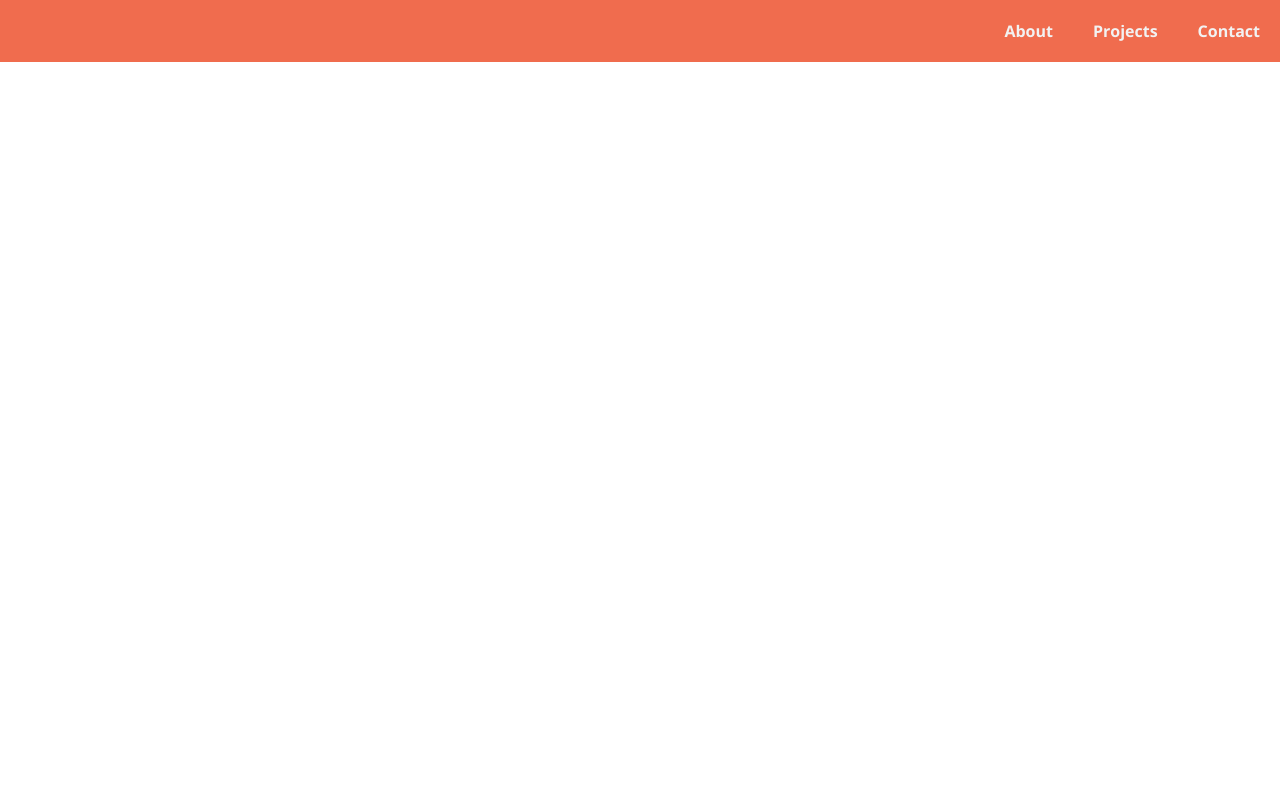
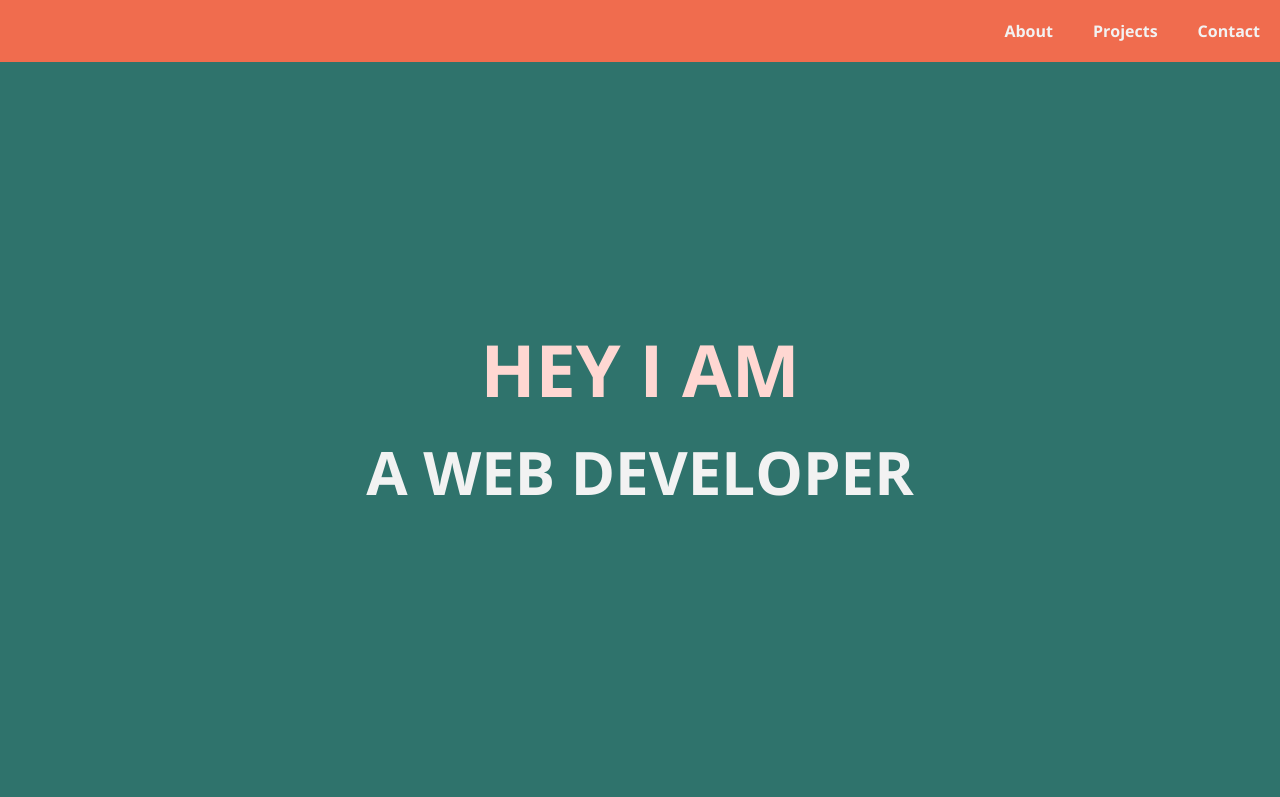
Before and after one commit to IevgeniiaAbdulina/freeCodeCamp-Personal-Portfolio-Webpage, a plain HTML site: page index.html in a window 1280 px wide. Shown: the top 797 px of the page. Drawn offline with nearby package versions, Linux system fonts and the light colour scheme.

Commit message:
Welcome Section Style

```diff
--- a/index.html
+++ b/index.html
@@ -20,7 +20,7 @@
 
         <section id="welcome-section" class="welcome-section">
             <div class="container">
-                <h1>Welcome!</h1>
+                <h1>Hey I am <br><span>a Web Developer</span></h1>
             </div>
         </section>
 
--- a/scss/style.scss
+++ b/scss/style.scss
@@ -1,4 +1,6 @@
 @import url("https://fonts.googleapis.com/css2?family=Open+Sans:wght@400;700");
+$font-weight-regular: 400;
+$font-weight-bold: 700;
 
 $color-green-dark: #2f736c;
 $color-green: #49a669;
@@ -39,10 +41,11 @@ $Momiji-Life-5-hsla: hsla(5, 47, 52, 1);
 
 body,
 html {
-  color: chocolate;
   overflow-x: hidden;
   font-family: "Open Sans", sans-serif;
   font-style: 16px;
+  color: $color-black-typography;
+  background: $color-white-bg;
 }
 
 ul {
@@ -73,7 +76,7 @@ nav {
     li {
       a {
         font-size: 1rem;
-        font-weight: bold;
+        font-weight: $font-weight-bold;
         color: $color-gray-light;
         padding: 20px;
         &:hover {
@@ -84,9 +87,32 @@ nav {
   }
 }
 
+section {
+  padding: 5rem 0 0 0;
+}
+
+.container {
+  padding: 0 20px;
+}
+
 .welcome-section {
   width: 100vw;
   height: 100vh;
+  background: $color-green-dark;
+
+  h1 {
+    padding: 30vh 0 0 0;
+    font-size: 4.5rem;
+    font-weight: $font-weight-bold;
+    color: $color-pink-highlight;
+    text-align: center;
+    text-transform: uppercase;
+  }
+
+  span {
+    color: $color-gray-light;
+    font-size: 3.75rem;
+  }
 }
 
 @media (max-width: 560px) {
```
Also changed, not shown: css/style.css.
